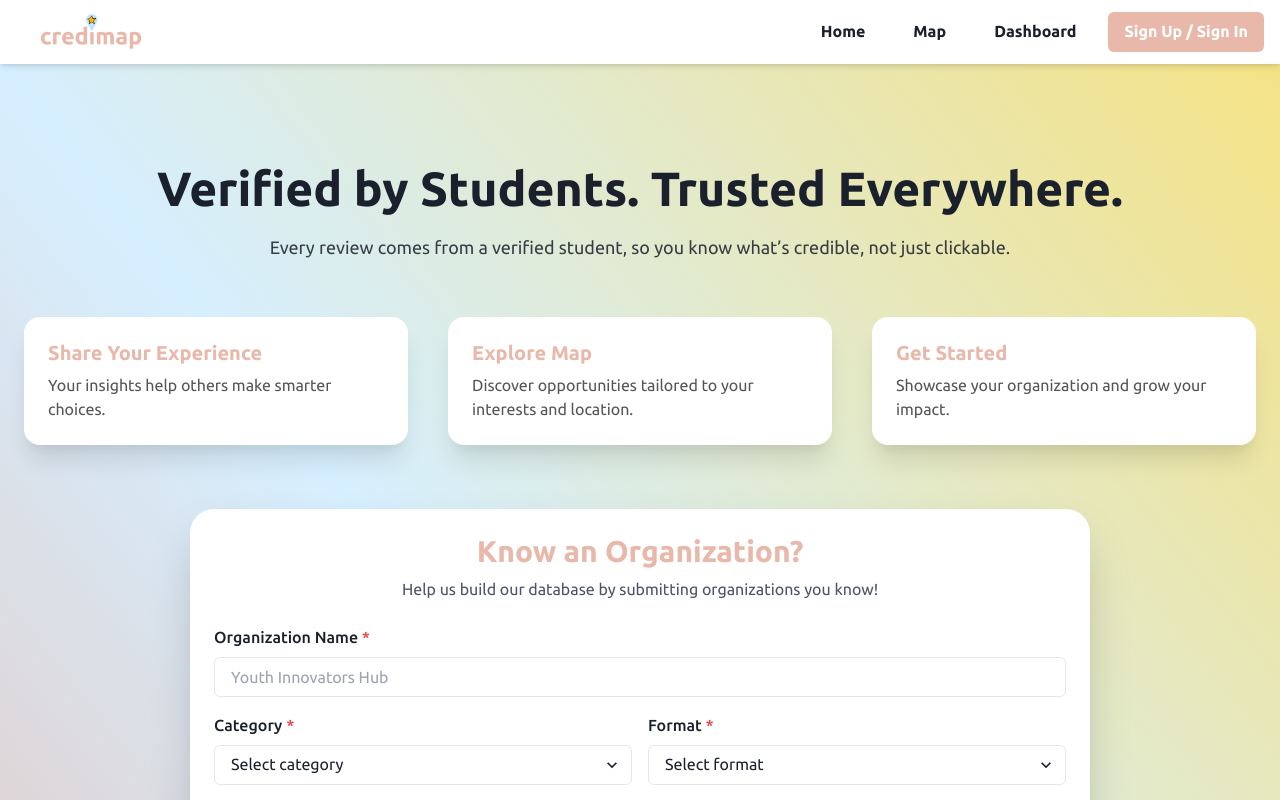
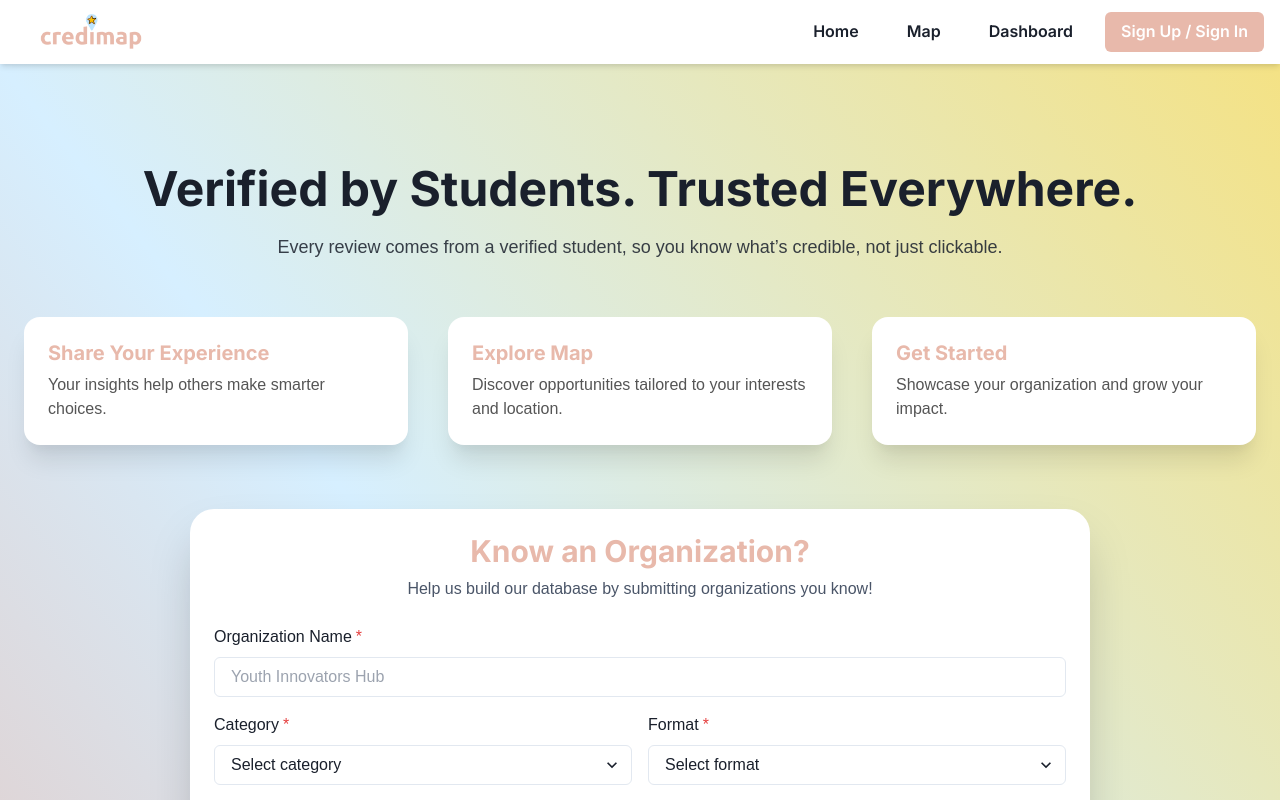
Before and after one commit to aroralakshita/credimap, a React (Create React App) app in the folder client/: page / in a window 1280 px wide. Shown: the top 800 px of the page. Built offline with nearby package versions, Linux system fonts and the light colour scheme.

Commit message:
changed font family

```diff
--- a/client/public/index.html
+++ b/client/public/index.html
@@ -2,7 +2,10 @@
 <html lang="en">
   <head>
     <meta charset="utf-8" />
-    <link href="https://fonts.googleapis.com/css2?family=Ubuntu:wght@400;500;700&display=swap" rel="stylesheet">
+    <link rel="preconnect" href="https://fonts.googleapis.com">
+    <link rel="preconnect" href="https://fonts.gstatic.com" crossorigin>
+    <link href="https://fonts.googleapis.com/css2?family=Inter:wght@300;400;500;600;700&display=swap" rel="stylesheet">
+
     <link rel="icon" href="%PUBLIC_URL%/logo.png" />
     <meta name="viewport" content="width=device-width, initial-scale=1" />
     <meta name="theme-color" content="#000000" />
@@ -11,34 +14,14 @@
       content="Web site created using create-react-app"
     />
     <link rel="apple-touch-icon" href="%PUBLIC_URL%/logo.png" />
-    <!--
-      manifest.json provides metadata used when your web app is installed on a
-      user's mobile device or desktop. See https://developers.google.com/web/fundamentals/web-app-manifest/
-    -->
+
     <link rel="manifest" href="%PUBLIC_URL%/manifest.json" />
-    <!--
-      Notice the use of %PUBLIC_URL% in the tags above.
-      It will be replaced with the URL of the `public` folder during the build.
-      Only files inside the `public` folder can be referenced from the HTML.
 
-      Unlike "/favicon.ico" or "favicon.ico", "%PUBLIC_URL%/favicon.ico" will
-      work correctly both with client-side routing and a non-root public URL.
-      Learn how to configure a non-root public URL by running `npm run build`.
-    -->
     <title>Credimap</title>
   </head>
   <body>
     <noscript>You need to enable JavaScript to run this app.</noscript>
     <div id="root"></div>
-    <!--
-      This HTML file is a template.
-      If you open it directly in the browser, you will see an empty page.
 
-      You can add webfonts, meta tags, or analytics to this file.
-      The build step will place the bundled scripts into the <body> tag.
-
-      To begin the development, run `npm start` or `yarn start`.
-      To create a production bundle, use `npm run build` or `yarn build`.
-    -->
   </body>
 </html>
--- a/client/src/theme.js
+++ b/client/src/theme.js
@@ -13,14 +13,17 @@
 const theme = extendTheme({
   colors,
   fonts: {
-    heading: "'Ubuntu', sans-serif",
-    body: "'Ubuntu', sans-serif",
+    heading: "Inter, -apple-system, BlinkMacSystemFont, 'Segoe UI', Roboto, Helvetica, Arial, sans-serif",
+    body: "Inter, -apple-system, BlinkMacSystemFont, 'Segoe UI', Roboto, Helvetica, Arial, sans-serif",
   },
   styles: {
     global: {
       body: {
         bg: "brand.50",
         color: "gray.800",
+
+        WebkitFontSmoothing: "antialiased",
+        MozOsxFontSmoothing: "grayscale",
       },
     },
   },
```
